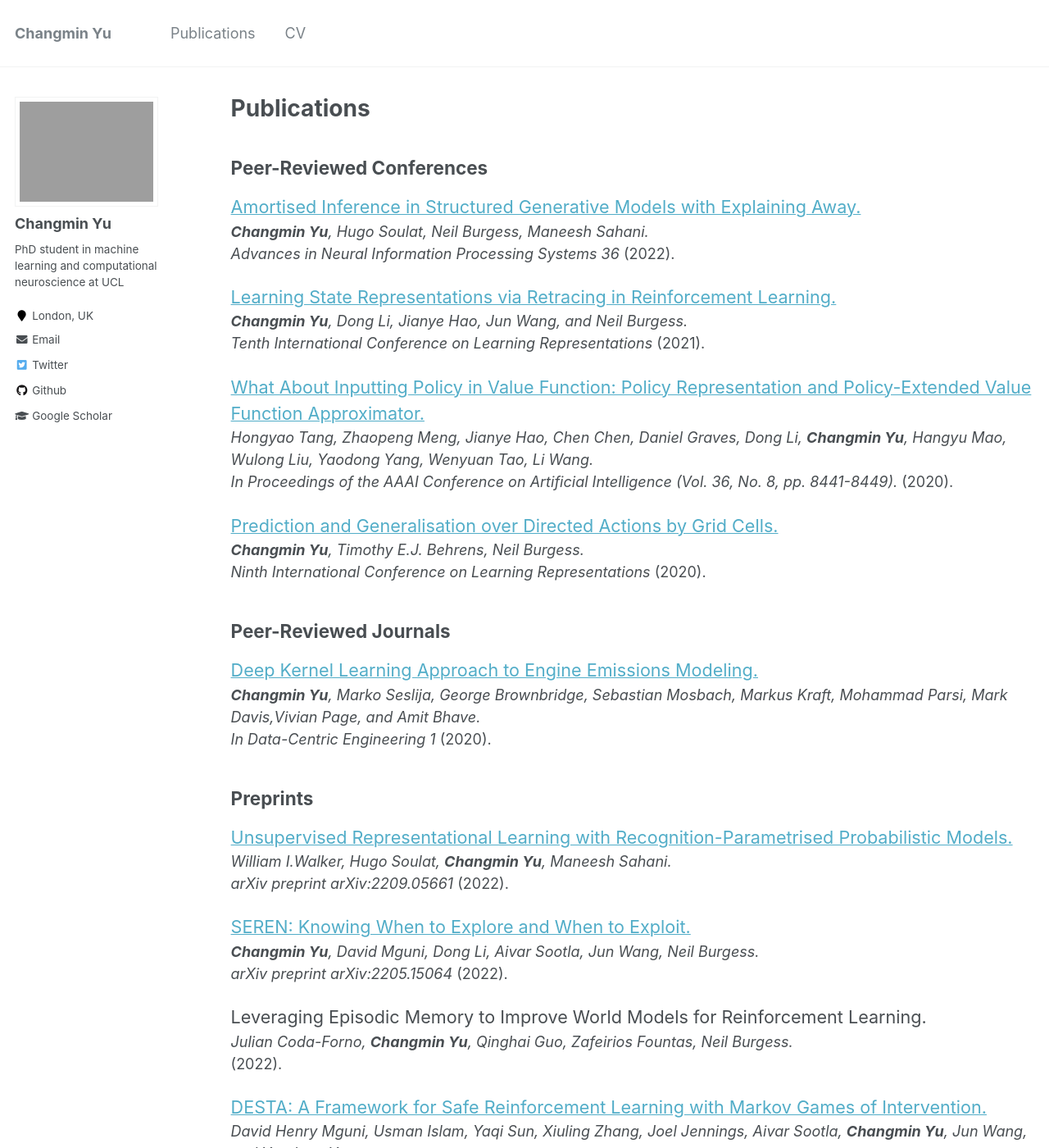
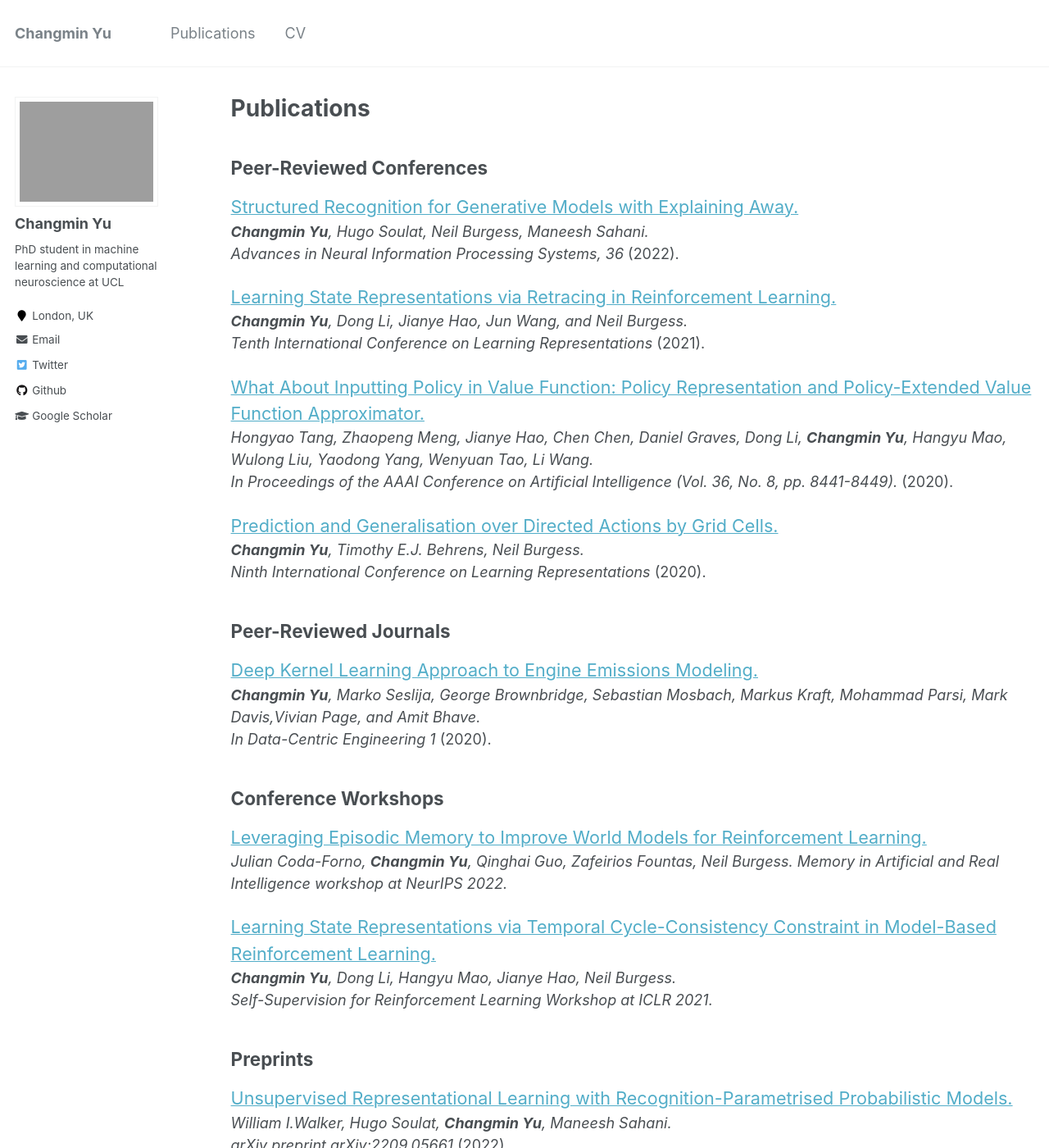
Before and after one commit to changmin-yu/changmin-yu.github.io, a Jekyll site: the page built from _pages/publications.md, in a window 1280 px wide and 1400 px high. Shown: the whole window at 82% size. Built offline with Jekyll 4.4.1, drawn with Linux system fonts in a browser that asks for light colours.

Commit message:
some updates 2022/10

```diff
--- a/_pages/publications.md
+++ b/_pages/publications.md
@@ -13,9 +13,9 @@ author_profile: true
 
 ## Peer-Reviewed Conferences
 
-[<span style="font-size:larger;">Amortised Inference in Structured Generative Models with Explaining Away.</span>](https://arxiv.org/abs/2209.05212)
+[<span style="font-size:larger;">Structured Recognition for Generative Models with Explaining Away.</span>](https://arxiv.org/abs/2209.05212)
 ***Changmin Yu**, Hugo Soulat, Neil Burgess, Maneesh Sahani.*
-*Advances in Neural Information Processing Systems 36* (2022).
+*Advances in Neural Information Processing Systems, 36* (2022).
 
 
 [<span style="font-size:larger;">Learning State Representations via Retracing in Reinforcement Learning.</span>](https://arxiv.org/abs/2111.12600)
@@ -38,6 +38,16 @@ author_profile: true
 [<span style="font-size:larger;">Deep Kernel Learning Approach to Engine Emissions Modeling.</span>](https://doi.org/10.1017/dce.2020.4)
 ***Changmin Yu**, Marko Seslija, George Brownbridge, Sebastian Mosbach, Markus Kraft, Mohammad Parsi, Mark Davis,Vivian Page, and Amit Bhave.*
 *In Data-Centric Engineering 1* (2020).
+
+## Conference Workshops
+
+[<span style="font-size:larger;">Leveraging Episodic Memory to Improve World Models for Reinforcement Learning.</span>](https://openreview.net/forum?id=XgDJNzBBgrc)
+*Julian Coda-Forno, **Changmin Yu**, Qinghai Guo, Zafeirios Fountas, Neil Burgess.*
+*Memory in Artificial and Real Intelligence workshop at NeurIPS 2022.*
+
+[<span style="font-size:larger;">Learning State Representations via Temporal Cycle-Consistency Constraint in Model-Based Reinforcement Learning.</span>](https://openreview.net/forum?id=cbu8kYSYzBm)
+***Changmin Yu**, Dong Li, Hangyu Mao, Jianye Hao, Neil Burgess.*
+*Self-Supervision for Reinforcement Learning Workshop at ICLR 2021.*
 
 ## Preprints
 
```
